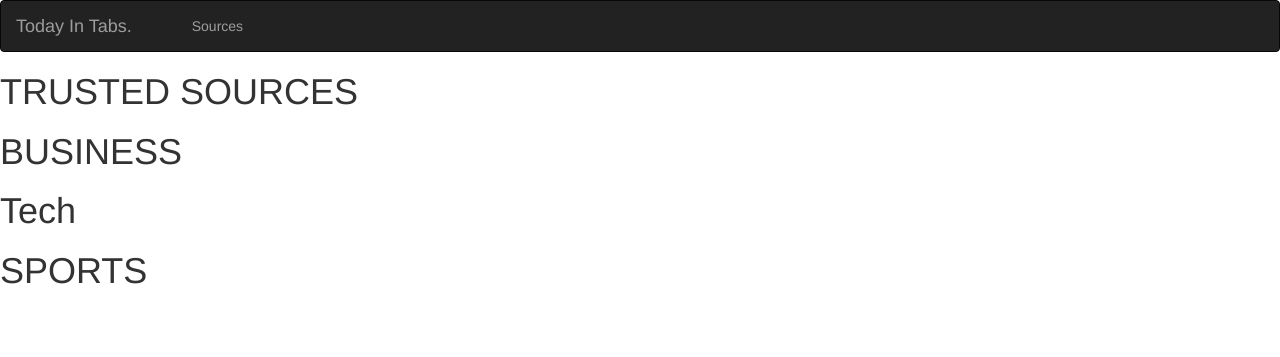
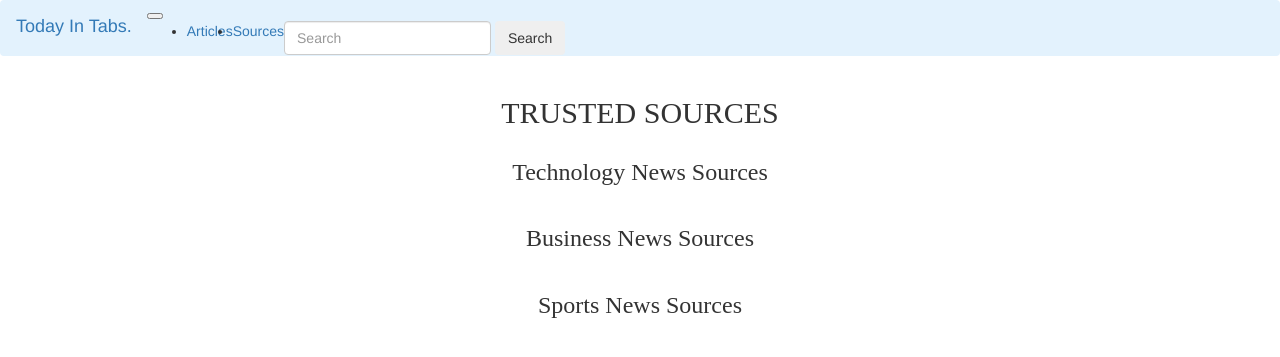
Before and after one commit to AtienoObwanda/TodayInTabs, a Flask app: template app/templates/sources.html in a window 1280 px wide. Shown: the top 357 px of the page. Run offline with Flask 2, Linux system fonts and the light colour scheme; the template is opened without the code that fills it, so the values that code supplies are empty; parts of the project's set-up code (start-up, migrations or seed data) failed here and were passed over; some libraries are stand-ins or nearby versions.

Commit message:
styling cards

```diff
--- a/app/templates/macros.html
+++ b/app/templates/macros.html
@@ -1,15 +1,34 @@
 {% macro displayArticleList (article_list) %}
+
     {% for article in article_list %}
-        <li>
-            {{ article.title }}
-        </li>
+    <div class="col-xs-12 col-sm-4 col-md-2 col-lg-2 article-card">
+        <div class="card" >
+            <img class="card-img-top" src="{{article.image}}" alt="{{article.title|truncate(10)}}" styles="height:30px">
+                <div class="card-body">
+                  <h5 class="card-title">{{article.title |truncate(100)}}</h5>
+                  <p class="card-text">By: {{article.author}}</p>
+                  <a href="/article/{{article.title|truncate(5)}}" class="btn btn-primary">Read More</a>
+                </div>
+              </div>
+    </div>
+
+
     {% endfor%}
 {% endmacro %}
 
 {% macro displaySourceList (source_list) %}
-    {% for source in source_list %}
-        <li>
-            {{ source.name }}
-        </li>
-    {% endfor%}
+    <div class="row">
+        {% for source in source_list %}
+        <div class="col-md-4">
+        <div class="card" style="width: 18rem;">
+          <div class="card-body">
+            <h5 class="card-title">{{ source.name}}</h5>
+            <h6 class="card-subtitle mb-2 text-muted">{{ source.description |truncate(200)}}</h6>
+            <a href="#" class="card-link text-center">visit source</a>
+          </div>
+        </div>
+        </div>
+        {% endfor %}
+        </div>
+
 {% endmacro %}
--- a/app/templates/navbar.html
+++ b/app/templates/navbar.html
@@ -1,19 +1,21 @@
-<div class="navbar navbar-inverse" role="navigation">
-    <div class="container-fluid">
-        <div class="navbar-header">
-            <button type="button" class="navbar-toggle" data-toggle="collapse" data-target=".navbar-collapse">
-              <span class="sr-only">Toggle navigation</span>
-              <span class="icon-bar"></span>
-              <span class="icon-bar"></span>
-              <span class="icon-bar"></span>
-            </button>
-            <a class="navbar-brand" href="/"> Today In Tabs. </a>
-        </div>
-        <div class="navbar-collapse collapse">
-            <ul class="nav navbar-nav">
-                <li><a href="/"><Articles></a></li>
-                <li><a href="/sources">Sources</a></li>
-        </div>
+<nav class="navbar navbar-expand-lg navbar-light bg-light" style="background-color: #e3f2fd;">
+    <a class="navbar-brand" href="#">Today In Tabs.</a>
+    <button class="navbar-toggler" type="button" data-toggle="collapse" data-target="#navbarSupportedContent" aria-controls="navbarSupportedContent" aria-expanded="false" aria-label="Toggle navigation">
+      <span class="navbar-toggler-icon"></span>
+    </button>
 
+    <div class="collapse navbar-collapse" id="navbarSupportedContent">
+      <ul class="navbar-nav mr-auto">
+        <li class="nav-item active">
+          <a class="nav-link" href="/">Articles <span class="sr-only">(current)</span></a>
+        </li>
+        <li class="nav-item">
+          <a class="nav-link" href="/sources">Sources</a>
+        </li>
+      </ul>
+      <form class="form-inline my-2 my-lg-0">
+        <input class="form-control mr-sm-2" type="search" placeholder="Search" aria-label="Search">
+        <button class="btn btn-outline-success my-2 my-sm-0" type="submit">Search</button>
+      </form>
     </div>
-</div>
+  </nav>
--- a/app/templates/sources.html
+++ b/app/templates/sources.html
@@ -3,20 +3,30 @@
 
 <!-- Content block -->
 {% block content %}
-    <h1>TRUSTED SOURCES</h1>
+    <div class="container">
 
-    <h1>BUSINESS</h1>
-    <ul>
-        {{ macro.displaySourceList(business)}}
-    </ul>
+        <h2 class="text-center" style="font-family: 'Times New Roman', Times, serif;"> TRUSTED SOURCES</h2>
 
-    <h1>Tech</h1>
-    <ul>
-        {{ macro.displaySourceList(technology)}}
-    </ul>
+        <div class="row">
+            <h3 class="text-center" style="font-family: 'Times New Roman', Times, serif;" >Technology News Sources</h3>
 
-    <h1>SPORTS</h1>
-    <ul>
-        {{ macro.displaySourceList(sports)}}
-    </ul>
+            <ul>
+                {{ macro.displaySourceList(technology)}}
+            </ul>
+        </div>
+        <div class="row">
+            <h3 class="text-center"style="font-family: 'Times New Roman', Times, serif;"> Business News Sources</h3>
+                <ul>
+                    {{ macro.displaySourceList(business)}}
+                </ul>
+        </div>
+            <div class="row">
+                <h3 class="text-center"style="font-family: 'Times New Roman', Times, serif;">Sports News Sources</h3>
+
+                <ul>
+                    {{ macro.displaySourceList(sports)}}
+                </ul>
+            </div>
+    </div>
+
 {% endblock%}
--- a/app/views.py
+++ b/app/views.py
@@ -45,11 +45,11 @@
     return render_template('sourceDetails.html',title=title,source=source)
 
 @app.route('/article/<title>')
-def article(title):
+def article(source):
     '''
     Returns article on new page
     '''
-    article = get_article(title)
+    article = get_article(source)
     pageTitle = 'Today In Tabs- What You missed...'
 
     return render_template('articleDetails.html',title=pageTitle,article=article)
```
Also changed, not shown: app/models.py (+5 -5 lines), app/request.py (+8 -9 lines), app/templates/index.html (+11 -2 lines).
